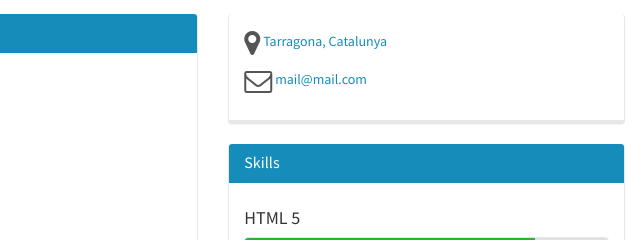
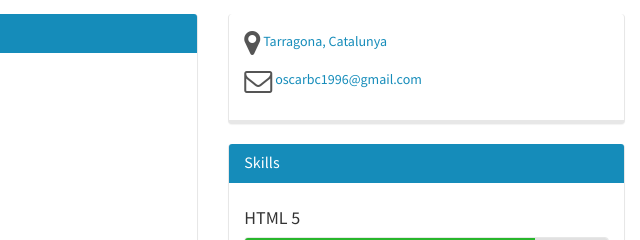
Before and after one commit to TGNA/TGNA.github.io, a plain HTML site: page index.html in a window 1280 px wide. Shown: the part 278-518 px from the top of the page, 640-1280 px from the left. Drawn offline with nearby package versions, Linux system fonts and the light colour scheme.

Commit message:
afegit el correu

```diff
--- a/index.html
+++ b/index.html
@@ -163,7 +163,7 @@
           <div class="panel panel-primary">
             <div class="panel-body">
               <p><i class="fa fa-map-marker fa-2x"></i><a href="https://www.google.es/maps/place/Tarragona/"> Tarragona, Catalunya</a></p>
-              <p><i class="fa fa-envelope-o fa-2x"></i><a href="mailto:mail@mail.com"> mail@mail.com</a></p>
+              <p><i class="fa fa-envelope-o fa-2x"></i><a href="mailto:oscarbc1996@gmail.com"> oscarbc1996@gmail.com</a></p>
             </div>
           </div>
           <div class="panel panel-primary">
```
